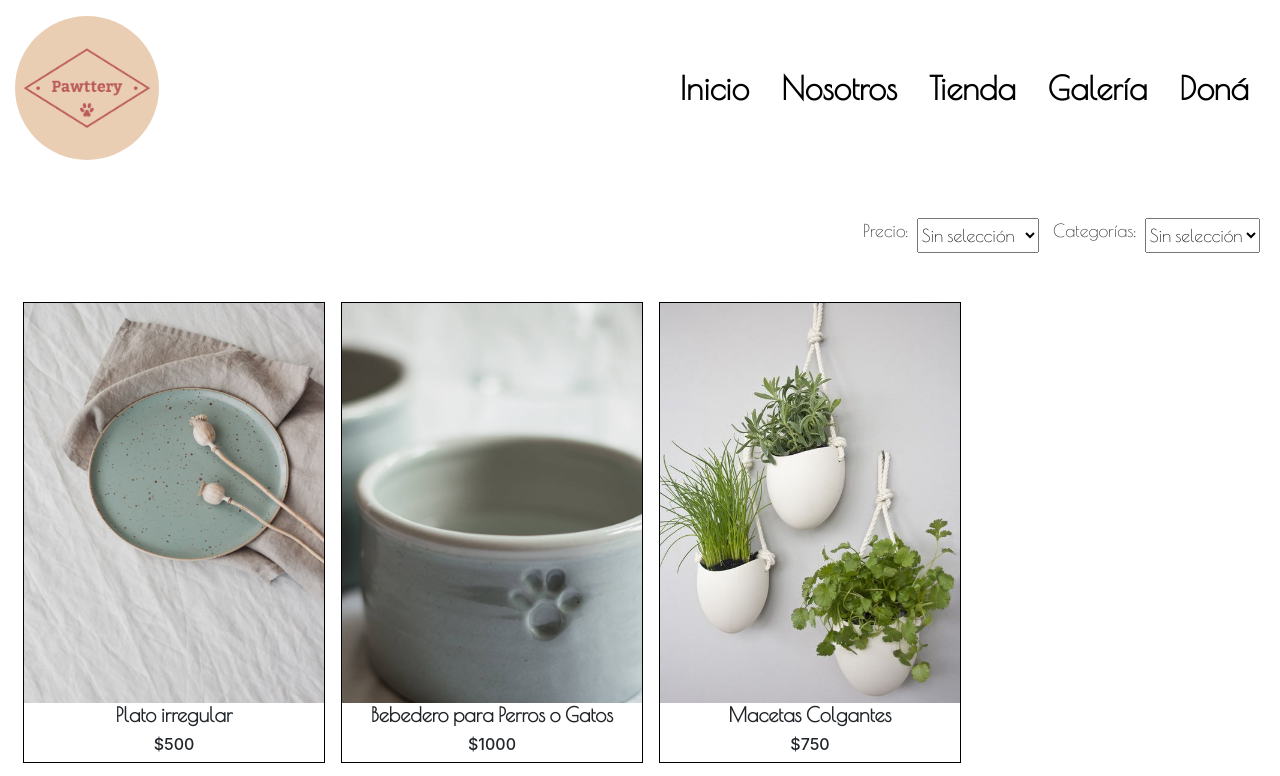
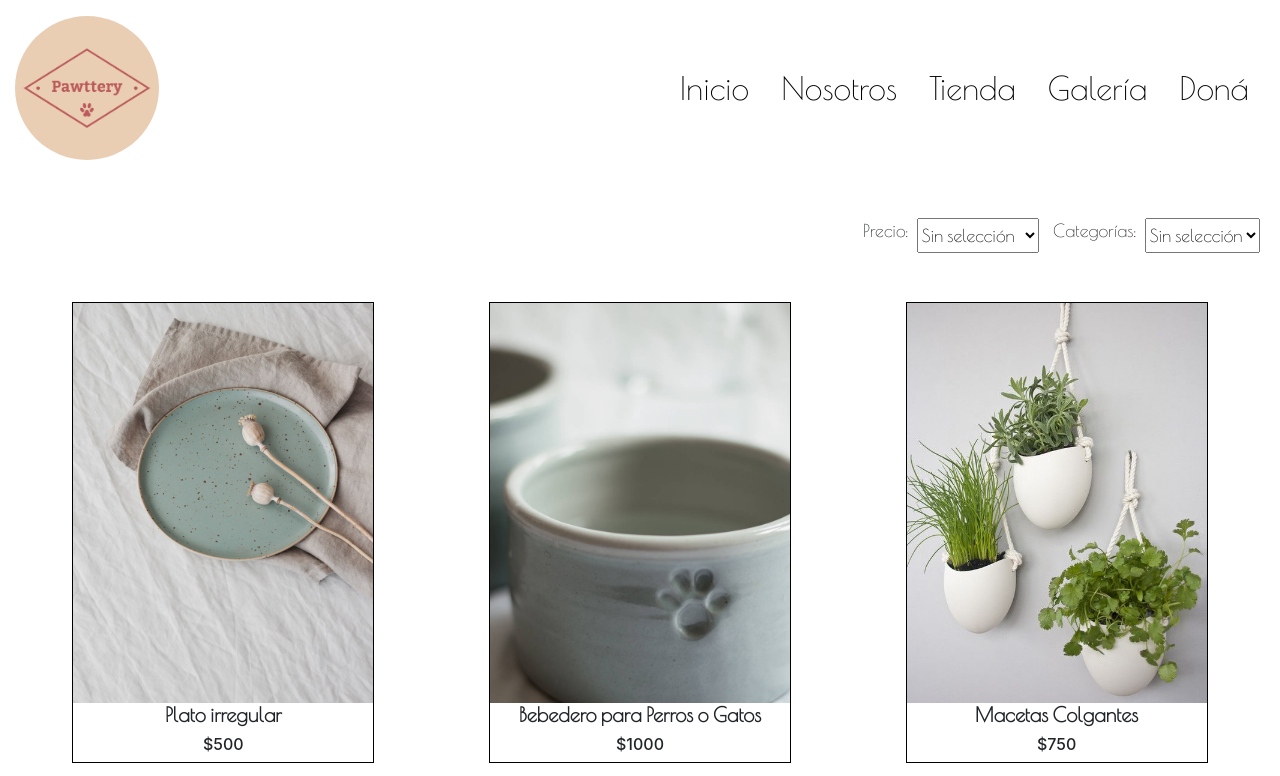
Before and after one commit to VictoriaZabala/Pawttery, a plain HTML site: page productos.html in a window 1280 px wide. Shown: the top 776 px of the page. Drawn offline with nearby package versions, Linux system fonts and the light colour scheme.

Commit message:
margin tienda

```diff
--- a/SCSS/style.scss
+++ b/SCSS/style.scss
@@ -42,7 +42,6 @@ height: 9em;
 .menu ul {
 font-family: $font-type;
 font-size: weight(m);
-font-weight: bold;
 list-style: none;
 display: inline-flex;
 justify-content: flex-end;
@@ -177,6 +176,7 @@ align-self: flex-end;
 margin-left: .5em;
 padding-right: .5em;
 }
+
 .productos {
 padding: 2em;
 display: flex;
@@ -185,6 +185,7 @@ flex-wrap: wrap;
 
 .productos div {
 display: inline-block;
+margin: auto;
 }
 
 .tarjeta {
@@ -229,6 +230,61 @@ opacity: 0; }
 100% {
 opacity: 0.2; }
 }
+// .container {
+// 	display: flex;
+// 	flex-wrap: wrap;
+// }
+// .flip-card {
+//   background-color: transparent;
+//   width: 20em;
+//   height: 30em;
+//   border: 1px solid #f1f1f1;
+//   perspective: 1000px;
+//   object-fit: cover;
+//   margin: 1em;
+//   justify-content: space-evenly;
+// }
+
+// .flip-card-inner {
+//   position: relative;
+//   width: 100%;
+//   height: 100%;
+//   text-align: center;
+//   transition: transform 0.8s;
+//   transform-style: preserve-3d;
+//   object-fit: cover;
+// }
+
+// .flip-card:hover .flip-card-inner {
+//   transform: rotateY(180deg);
+// }
+
+// .flip-card-front, .flip-card-back {
+//   position: absolute;
+//   width: 100%;
+//   height: 100%;
+//   -webkit-backface-visibility: hidden;
+//   backface-visibility: hidden;
+// }
+
+// .flip-card-front {
+//   background-color: #bbb;
+//   color: black;
+// }
+
+// .flip-card-back {
+//   background-color: $secondary-color;
+//   color: white;
+//   transform: rotateY(180deg);
+// }
+
+// .flip-card-back a {
+//   text-decoration: none;
+//   text-align: center;
+//   color: white;
+//   transform: rotateY(180deg);
+//   margin-top: 1em;
+// }
 
 /*hasta acá va prductos.html*/
 
```
Also changed, not shown: productos.html (+109 -0 lines), CSS/style.css.
